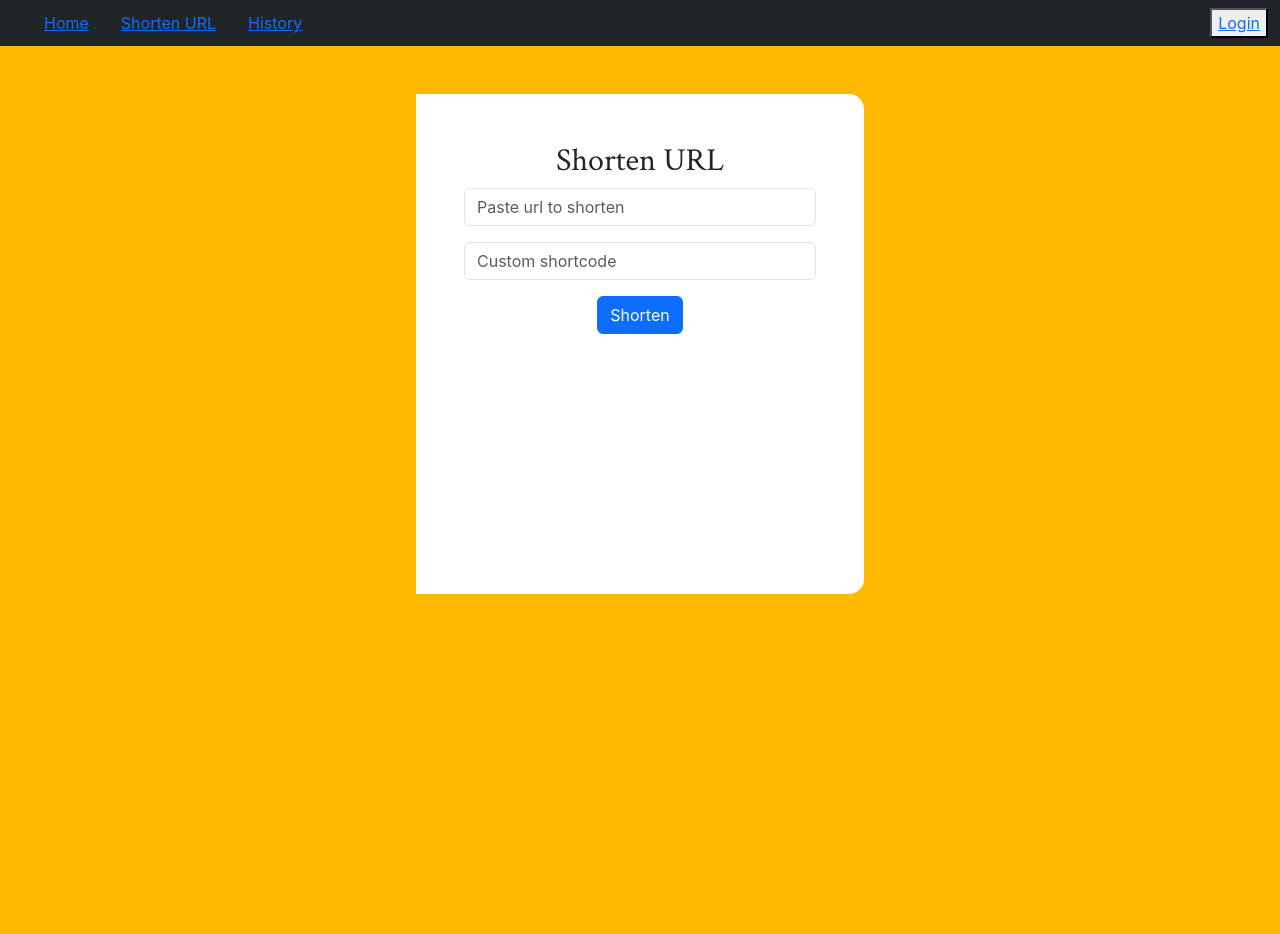
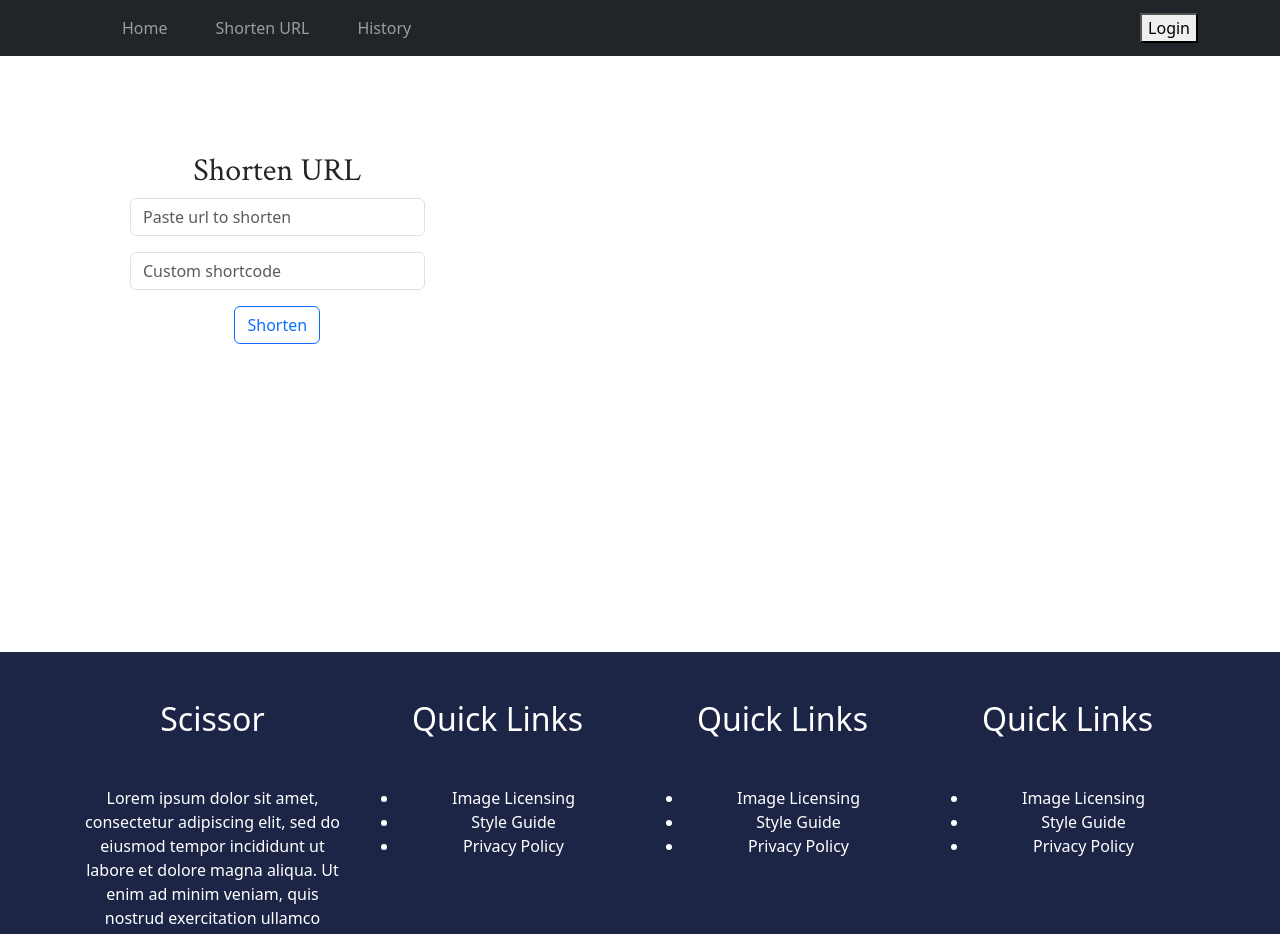
Before and after one commit to spartan124/scissors_api, a React (Create React App) app in the folder scissors-frontend/: page /shorten in a window 1280 px wide. Shown: the top 934 px of the page. Before the commit the page ends 800 px from the top, so only its background shows below. Built offline with nearby package versions, Linux system fonts and the light colour scheme.

Commit message:
Frontend styling and minor fixes

```diff
--- a/scissors-frontend/package.json
+++ b/scissors-frontend/package.json
@@ -7,12 +7,14 @@
     "@testing-library/react": "^13.4.0",
     "@testing-library/user-event": "^13.5.0",
     "axios": "^1.4.0",
+    "bootstrap": "^5.3.0",
     "chart.js": "^4.3.0",
     "date-fns": "^2.30.0",
     "js-cookie": "^3.0.5",
     "json-server": "^0.17.3",
     "react": "^18.2.0",
     "react-auth-kit": "^2.12.2",
+    "react-bootstrap": "^2.7.4",
     "react-chartjs-2": "^5.2.0",
     "react-cookie": "^4.1.1",
     "react-cookies": "^0.1.1",
--- a/scissors-frontend/src/Analytics.js
+++ b/scissors-frontend/src/Analytics.js
@@ -30,15 +30,25 @@
   }, [shortCode]);
 
   return (
-    <div>
-      <h1>Analytics for Shortened URL: {shortCode}</h1>
+    <section>
+    <div className='container mt-5 text-white wrapper'>
+      <div className='row'>
+        <div className='col-12 col-md-3'>
+        </div>
+      <div className='image-container col-12 text-center col-md-6'>
+      <h2>Analytics for Shortened URL: {shortCode}</h2>
       {imageSrc ? (
         <img src={imageSrc} alt="Clicks per Location" />
       ) : (
         <p>Loading analytics data...</p>
       )}
       {error && <p>{error}</p>}
+      </div>
+      <div className='col-12 col-md-3'>
+        </div>
     </div>
+   </div>
+   </section>
   );
 }
 
--- a/scissors-frontend/src/App.css
+++ b/scissors-frontend/src/App.css
@@ -1,17 +1,35 @@
 @import url('https://fonts.googleapis.com/css2?family=Crimson+Text&display=swap');
 
 body{
+  display: flexbox;
   padding: 0;
   margin: 0;
   box-sizing: border-box;
   overflow-x: hidden;
-  background-color: #FFB900;
+  background-color: linear-gradient(125deg, rgb(237, 243, 255) 20%, rgb(156, 164, 176) 50%, rgb(166, 162, 214) 90%), rgb(140, 163, 207)
+
 }
 .wrapper{
   display: flex;
   justify-content: center;
   margin-top: 3rem;
   margin-bottom: 3rem;
+}
+
+.image-container {
+  display: flex;
+  flex-wrap: wrap;
+}
+
+.image-container img {
+  flex: 1 0 200px; /* Adjust the width as needed */
+  max-width: 100%;
+  height: auto;
+  margin: 5px;
+}
+
+footer{
+  background-color: #1d2547;
 }
 
 form{
--- a/scissors-frontend/src/App.js
+++ b/scissors-frontend/src/App.js
@@ -1,7 +1,5 @@
 import React from 'react';
 import UrlShortenerForm from './UrlShortenerForm';
-
-import NavBar from './NavigationBar';
 import './App.css';
 import { BrowserRouter as Router, Routes, Route } from 'react-router-dom';
 
@@ -10,6 +8,8 @@
 import Login from './Login';
 import AnalyticsPage from './Analytics'
 import QrCodePage from './QrCode';
+import Footer from './Footer';
+import NavBar from './NavigationBar';
 
 function App() {
 
@@ -25,6 +25,7 @@
         <Route path="/:shortCode/qrcode" element={<QrCodePage />} />
 
       </Routes>
+      <Footer />
     </Router>
 
 
--- /dev/null
+++ b/scissors-frontend/src/Footer.js
@@ -0,0 +1,47 @@
+import React from 'react';
+
+const Footer = () => {
+  return (
+    <footer>
+      <div class="container text-center text-white pt-5 pb-5 mt-5">
+        <div class="row">
+          <div class="col-12 col-md-3 columnContent">
+            <h2 class="mb-5">Scissor</h2>
+            <p>
+              Lorem ipsum dolor sit amet, consectetur adipiscing elit, sed do
+              eiusmod tempor incididunt ut labore et dolore magna aliqua. Ut
+              enim ad minim veniam, quis nostrud exercitation ullamco laboris
+              nisi ut aliquip ex ea commodo consequat.
+            </p>
+          </div>
+          <div class="col-12 col-md-3 columnContent">
+            <h2 class="mb-5">Quick Links</h2>
+            <ul>
+                <li>Image Licensing</li>
+                <li>Style Guide</li>
+                <li>Privacy Policy</li>
+            </ul>
+          </div>
+          <div class="col-12 col-md-3 columnContent">
+            <h2 class="mb-5">Quick Links</h2>
+            <ul>
+                <li>Image Licensing</li>
+                <li>Style Guide</li>
+                <li>Privacy Policy</li>
+            </ul>
+          </div>
+           <div class="col-12 col-md-3 columnContent">
+            <h2 class="mb-5">Quick Links</h2>
+            <ul>
+                <li>Image Licensing</li>
+                <li>Style Guide</li>
+                <li>Privacy Policy</li>
+            </ul>
+          </div>
+        </div>
+      </div>
+    </footer>
+  );
+};
+
+export default Footer;
--- a/scissors-frontend/src/History.js
+++ b/scissors-frontend/src/History.js
@@ -47,7 +47,7 @@
 
 
   return (
-    <div>
+    <div className='container mt-5 text-white wrapper'>
       <h1>Shortened URLs History</h1>
       {Object.entries(history).length > 0 ? (
         <div>
--- a/scissors-frontend/src/NavigationBar.js
+++ b/scissors-frontend/src/NavigationBar.js
@@ -3,7 +3,7 @@
 import AuthService from './authService';
 
 const Navbar = () => {
-    const [currentUser, setCurrentUser] = useState(false);
+    const [currentUser, setCurrentUser] = useState('');
     const navigate = useNavigate();
 
     useEffect(() => {
@@ -13,6 +13,7 @@
                 setCurrentUser(user);
             } catch (error) {
                 console.error("Failed to fetch user:", error);
+
             }
         };
         fetchUser();
@@ -26,29 +27,28 @@
 
 
     return (
-        <nav className="navbar sticky-top navbar-expand-lg navbar-dark bg-dark mb-5">
-        <div className="container-fluid">
+      <nav className="navbar sticky-top navbar-expand-lg navbar-dark bg-dark">
+      <div className="container">
             <button className="navbar-toggler" type="button" data-bs-toggle="collapse" data-bs-target="#navbarSupportedContent" aria-controls="navbarSupportedContent" aria-expanded="false" aria-label="Toggle navigation">
             <span className="navbar-toggler-icon"></span>
             </button>
             <div className="collapse navbar-collapse" id="navbarSupportedContent">
-
-            <ul className="navbar-nav me-auto mr-auto mb-2 mb-lg-0 ">
-                <li className="nav-item">
-                <Link to="/">Home</Link>
+            <ul className="navbar-nav me-auto mb-2 mb-lg-0">
+              <li class="nav-item">
+                <Link to="/shorten" className="nav-link">Home</Link>
+              </li>
+                <li class="nav-item">
+                <Link to="/shorten" className="nav-link">Shorten URL</Link>
                 </li>
-                <li className="nav-item">
-                <Link to="/shorten">Shorten URL</Link>
-                </li>
-                <li className="nav-item">
-                <Link to="/history">History</Link>
+                <li class="nav-item">
+                <Link to="/history" className="nav-link">History</Link>
                 </li>
 
       </ul>
       {currentUser ? (
           <>
             <li>
-              <p><span>Welcome, {currentUser.username}!</span></p>
+              <p><span>Welcome, {}!</span></p>
             </li>
             <li>
               <button onClick={handleLogout}>Logout</button>
@@ -56,10 +56,11 @@
           </>
         ) : (
           <li>
-            <button>
-            <Link to="/login">Login</Link>
+             <button>
+            <Link to="/login" className="nav-link">Login</Link>
             </button>
           </li>
+
         )}
 
         </div>
--- a/scissors-frontend/src/UrlShortenerForm.js
+++ b/scissors-frontend/src/UrlShortenerForm.js
@@ -36,7 +36,7 @@
   };
 
   return (
-      <div className='wrapper text-center'>
+      <div className='container mt-5 text-center'>
 
           <form onSubmit={handleSubmit}>
           <div className='inputField'>
@@ -55,24 +55,25 @@
             onChange={(e) => setCustomShortcode(e.target.value)}
             className="form-control" id="Custom shortcode" placeholder="Custom shortcode"/>
         </div>
-        <button type="button" className="btn btn-primary" onClick={handleSubmit}>Shorten</button>
+
+        <button type="button" className="btn btn-outline-primary" onClick={handleSubmit}>Shorten</button>
         </div>
       </form>
       {shortenedUrl && (
-        <div>
-            <p>
-                Shortened URL:
-                <a href={shortenedUrl} target='_blank' rel='noopener noreferrer'>
-                    {shortenedUrl}
-                </a>
-            </p>
+        <div className='container'>
 
-            <button onClick={handleCopyClick}>Copy</button>
+        <div className="input-group">
+            <input type="text" class="form-control col-3" id="myGeneratedLink" value={shortenedUrl} readonly />
+            <div className="input-group-append">
+              <button className="btn btn-outline-secondary" type="button" onClick={handleCopyClick}>Copy</button>
+              <div>
+            <QRCode value={shortenedUrl} fgColor="seagreen"/>
 
-            <div>
-            <QRCode value={shortenedUrl} fgColor="seagreen"/>
             </div>
-        </div>
+            </div>
+              </div>
+
+      </div>
 
 
       )}
--- a/scissors-frontend/src/index.css
+++ /dev/null
@@ -1,13 +0,0 @@
-body {
-  margin: 0;
-  font-family: -apple-system, BlinkMacSystemFont, 'Segoe UI', 'Roboto', 'Oxygen',
-    'Ubuntu', 'Cantarell', 'Fira Sans', 'Droid Sans', 'Helvetica Neue',
-    sans-serif;
-  -webkit-font-smoothing: antialiased;
-  -moz-osx-font-smoothing: grayscale;
-}
-
-code {
-  font-family: source-code-pro, Menlo, Monaco, Consolas, 'Courier New',
-    monospace;
-}
--- a/scissors-frontend/src/index.js
+++ b/scissors-frontend/src/index.js
@@ -1,6 +1,5 @@
 import React from 'react';
 import ReactDOM from 'react-dom/client';
-import './index.css';
 import App from './App';
 import reportWebVitals from './reportWebVitals';
 
@@ -11,7 +10,5 @@
   </React.StrictMode>
 );
 
-// If you want to start measuring performance in your app, pass a function
-// to log results (for example: reportWebVitals(console.log))
-// or send to an analytics endpoint. Learn more: https://bit.ly/CRA-vitals
+
 reportWebVitals();
```
Also changed, not shown: scissors-frontend/src/LoginForm.js (deleted, +0 -106 lines), scissors-frontend/src/ProtectedRoute.js (deleted, +0 -40 lines), scissors-frontend/src/logo.svg (deleted), 1 other file (tests, documents, lock files or other folders).
